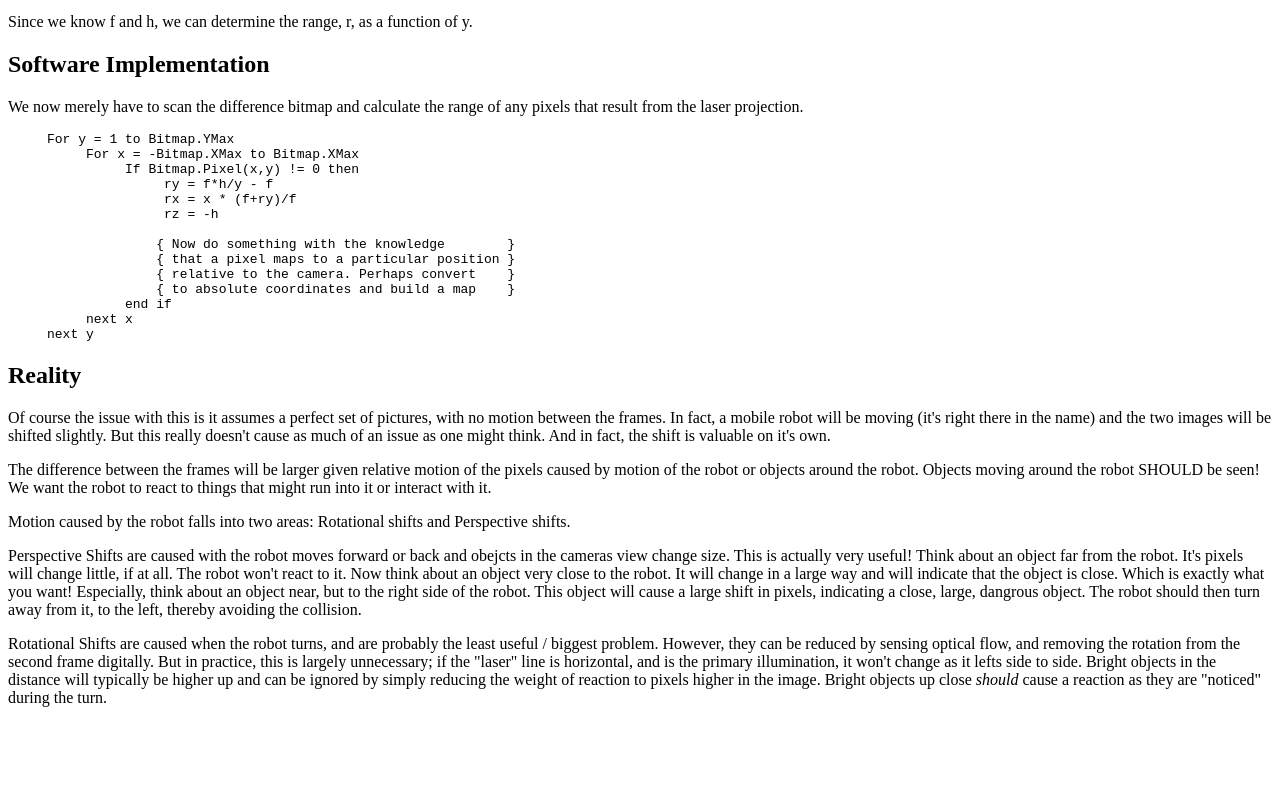
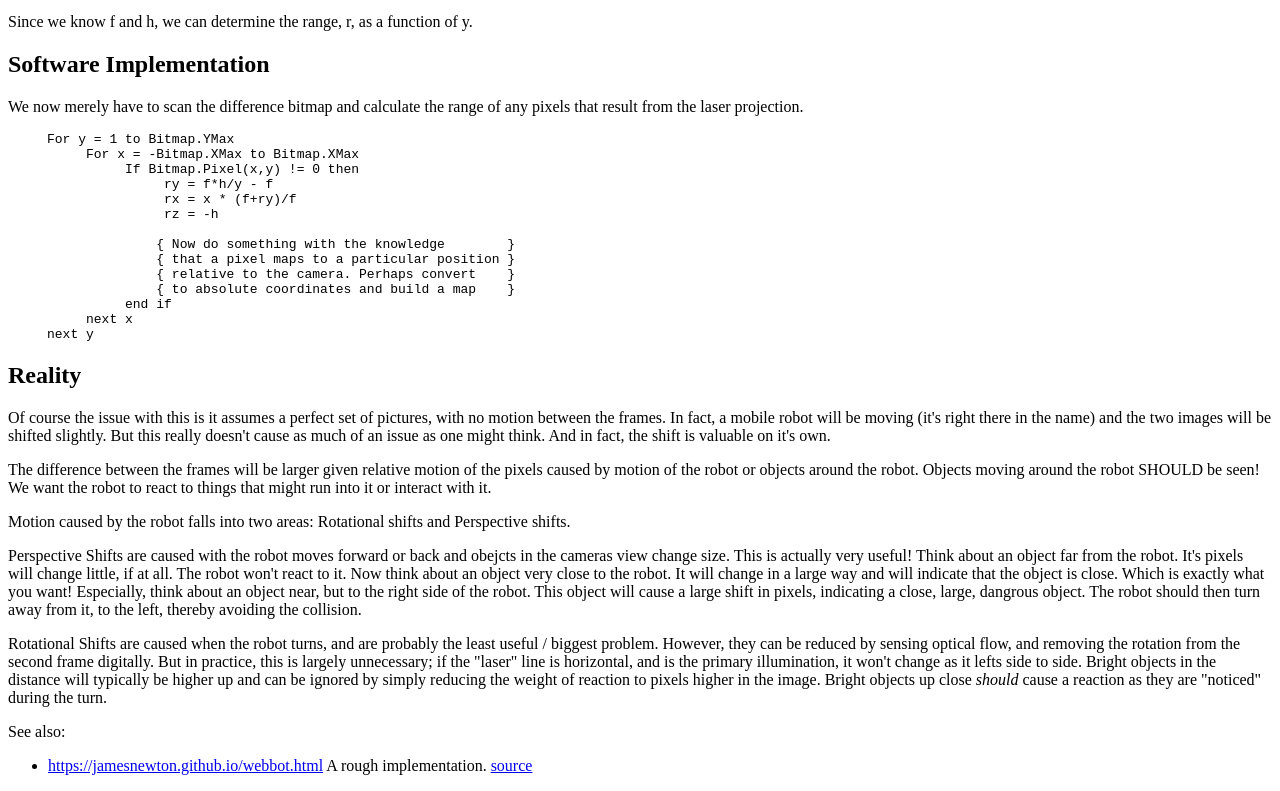
Before and after one commit to JamesNewton/JamesNewton.github.io, a plain HTML site: page blinkbot/simplevision.html in a window 1280 px wide. Shown: the part 1785-2576 px from the top of the page. Before the commit the page ends 2508 px from the top, so only its background shows below. Drawn offline with Linux system fonts and the light colour scheme.

Commit message:
Update simplevision.html

```diff
--- a/blinkbot/simplevision.html
+++ b/blinkbot/simplevision.html
@@ -108,6 +108,10 @@ We now merely have to scan the difference bitmap and calculate the range of any
     Bright objects up close <i>should</i> cause a reaction as they are "noticed" during the turn.
     </p>
 
+    See also: <ul>
+      <li><a href="https://jamesnewton.github.io/webbot.html">https://jamesnewton.github.io/webbot.html</a> A rough implementation.
+      <a href="https://github.com/JamesNewton/JamesNewton.github.io/blob/master/webbot.html">source</a></li>
+    </ul>
 
   </body>
 </html>
```
